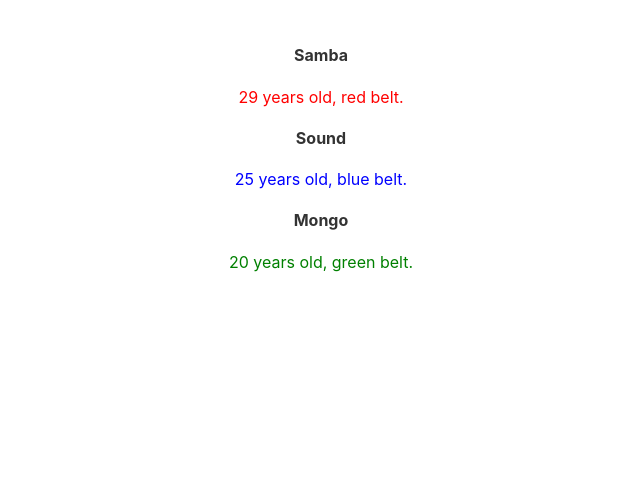
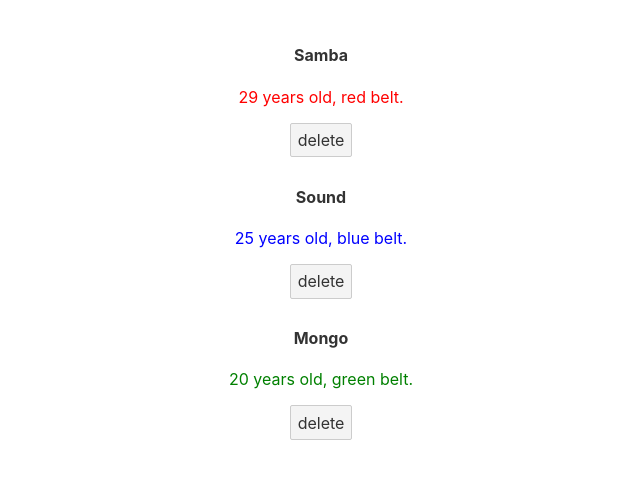
Before and after one commit to SambaLim/Svelte-Tutorial, a Svelte app: page / in a window 1280 px wide. Shown: the top 478 px of the page, without its empty margins (319-959 px from the left). Built offline with nearby package versions, Linux system fonts and the light colour scheme.

Commit message:
7. Inline Event Handlers

```diff
--- a/src/App.svelte
+++ b/src/App.svelte
@@ -4,6 +4,12 @@
 		{ name: 'Sound', beltColor: 'blue', age:25, id:2 },
 		{ name: 'Mongo', beltColor: 'green', age:20, id:3 }
 	];
+
+	const handleClick = (id) => {
+		people = people.filter((person) => {
+			return person.id != id;
+		});
+	}
 </script>
 
 <main>
@@ -11,6 +17,7 @@
 		<div>
 			<h4>{person.name}</h4>
 			<p style="color: {person.beltColor}">{person.age} years old, {person.beltColor} belt.</p>
+			<button on:click={() => handleClick(person.id)}>delete</button>
 		</div>
 	{:else}
 		<p>There are no people to show...</p>
```
